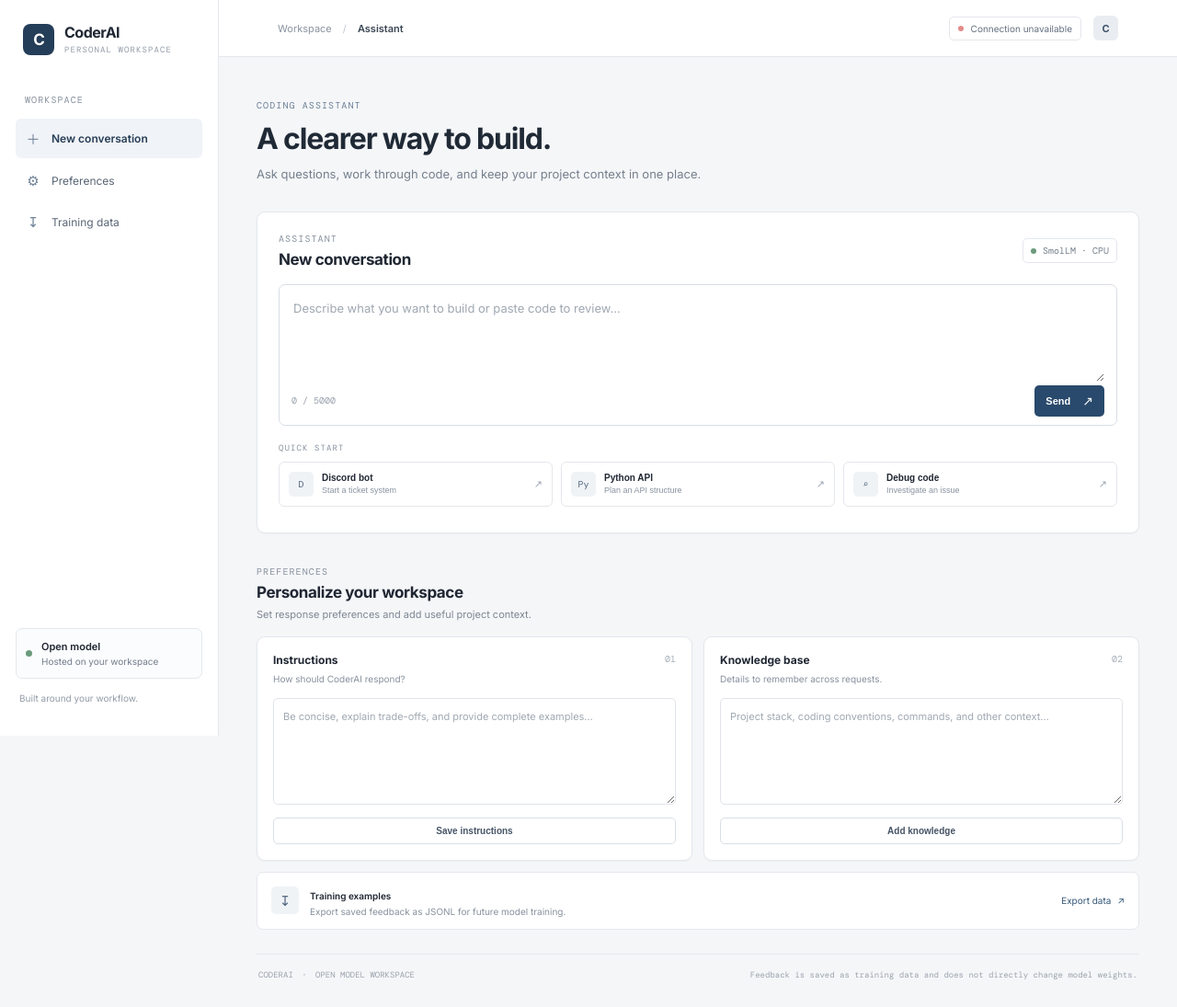
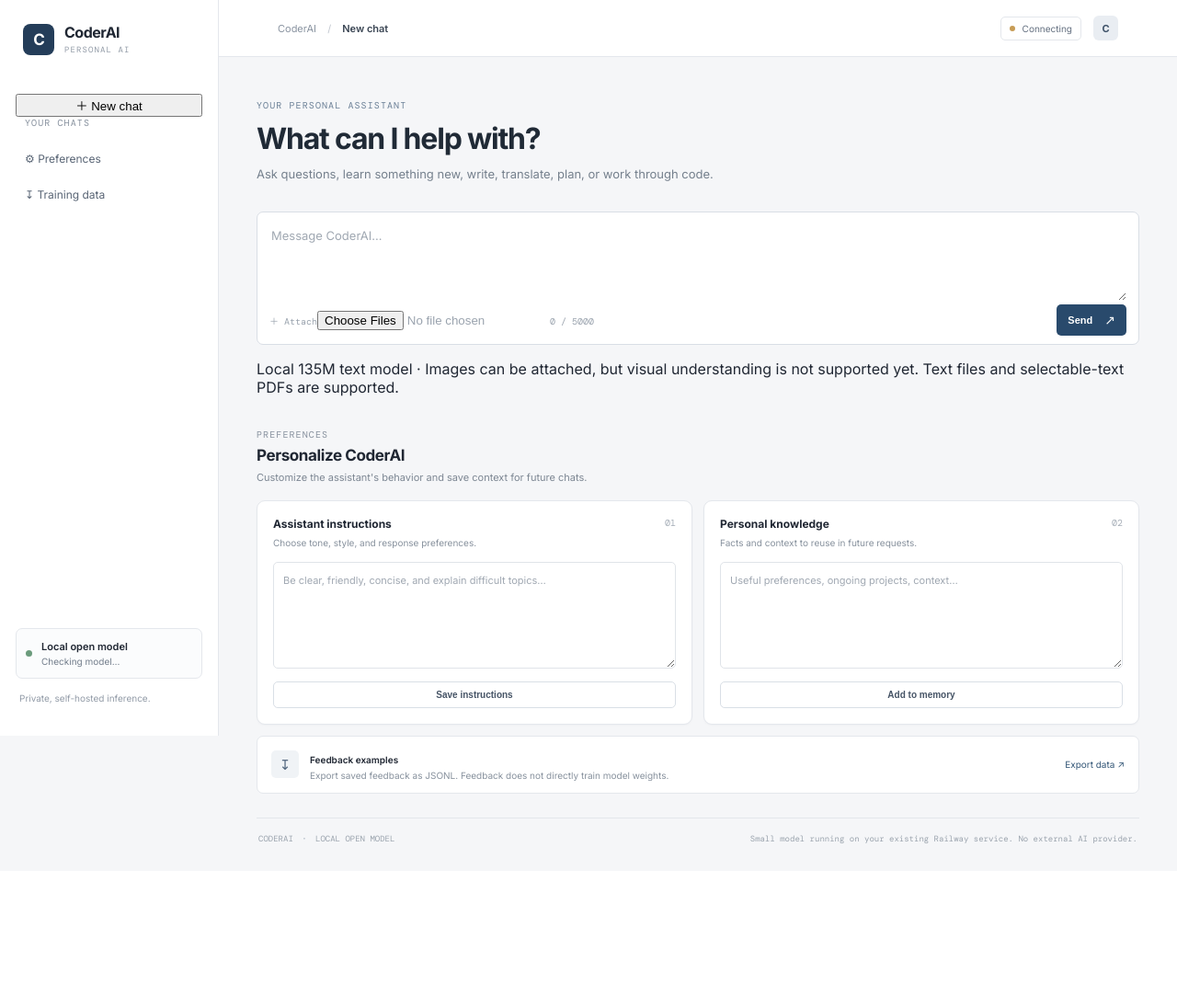
Before and after one commit to Paladin32/aiproject, a Python web app: template templates/index.html in a window 1280 px wide. Shown: the whole page at 92% size. After the commit the page ends 918 px from the top, so only its background shows below. Run offline with Jinja, Linux system fonts and the light colour scheme; the template is opened without the code that fills it, so the values that code supplies are empty.

Commit message:
Build CoderAI general assistant interface

```diff
--- a/templates/index.html
+++ b/templates/index.html
@@ -2,8 +2,8 @@
 <html lang="en">
 <head>
 <meta charset="utf-8"><meta name="viewport" content="width=device-width,initial-scale=1">
-<meta name="theme-color" content="#f6f7f9"><meta name="description" content="CoderAI — personal coding workspace">
-<title>CoderAI — Workspace</title>
+<meta name="theme-color" content="#f6f7f9"><meta name="description" content="CoderAI — your personal AI assistant">
+<title>CoderAI — AI Assistant</title>
 <link rel="preconnect" href="https://fonts.googleapis.com"><link rel="preconnect" href="https://fonts.gstatic.com" crossorigin>
 <link href="https://fonts.googleapis.com/css2?family=DM+Mono:wght@400;500&family=Inter:wght@400;500;600;700&display=swap" rel="stylesheet">
 <link rel="stylesheet" href="{{ url_for('static', filename='style.css') }}">
@@ -11,36 +11,31 @@
 <body>
 <div class="app-shell">
 <aside class="sidebar">
-<a class="brand" href="/" aria-label="CoderAI home"><span class="brand-mark">C</span><span class="brand-name">CoderAI<small>PERSONAL WORKSPACE</small></span></a>
-<div class="side-label">WORKSPACE</div>
-<a class="side-link active" href="#chat"><span class="side-icon">＋</span> New conversation</a>
-<a class="side-link" href="#personalize"><span class="side-icon">⚙</span> Preferences</a>
-<a class="side-link" href="/api/training/export"><span class="side-icon">↧</span> Training data</a>
-<div class="sidebar-bottom"><div class="side-model"><i class="model-dot"></i><div><strong>Open model</strong><small>Hosted on your workspace</small></div></div><p>Built around your workflow.</p></div>
+<a class="brand" href="/" aria-label="CoderAI home"><span class="brand-mark">C</span><span class="brand-name">CoderAI<small>PERSONAL AI</small></span></a>
+<button class="new-chat" id="new-chat">＋ New chat</button>
+<div class="side-label">YOUR CHATS</div><nav id="conversation-list" class="conversation-list" aria-label="Conversation history"></nav>
+<div class="sidebar-links"><a class="side-link" href="#personalize">⚙ Preferences</a><a class="side-link" href="/api/training/export">↧ Training data</a></div>
+<div class="sidebar-bottom"><div class="side-model"><i class="model-dot"></i><div><strong>Local open model</strong><small id="model-status">Checking model…</small></div></div><p>Private, self-hosted inference.</p></div>
 </aside>
 <main class="main">
-<header class="topbar"><div class="breadcrumb">Workspace <span>/</span> <strong>Assistant</strong></div><div class="topbar-right"><span class="status-pill"><i id="status-dot"></i><span id="model-status">Checking model</span></span><span class="avatar">C</span></div></header>
+<header class="topbar"><div class="breadcrumb">CoderAI <span>/</span> <strong id="chat-title">New chat</strong></div><div class="topbar-right"><span class="status-pill"><i id="status-dot"></i><span id="status-label">Connecting</span></span><span class="avatar">C</span></div></header>
 <div class="content">
-<section class="welcome"><div class="overline">CODING ASSISTANT</div><h1>A clearer way to build.</h1><p>Ask questions, work through code, and keep your project context in one place.</p></section>
-<section class="chat-card" id="chat">
-<div class="card-heading"><div><div class="overline">ASSISTANT</div><h2>New conversation</h2></div><span class="model-tag"><i class="model-dot"></i> SmolLM · CPU</span></div>
-<label class="sr-only" for="prompt">Your message</label>
-<div class="composer"><textarea id="prompt" maxlength="5000" rows="4" placeholder="Describe what you want to build or paste code to review…"></textarea><div class="composer-bottom"><span id="counter">0 / 5000</span><button id="generate" class="send-button"><span>Send</span><b>↗</b></button></div></div>
-<div class="suggestion-label">QUICK START</div>
-<div class="suggestions">
-<button class="suggestion" data-prompt="Create a Discord.js v14 bot with a complete ticket system."><span class="suggestion-icon">D</span><span><strong>Discord bot</strong><small>Start a ticket system</small></span><b>↗</b></button>
-<button class="suggestion" data-prompt="Build a clean Flask REST API with authentication and tests."><span class="suggestion-icon">Py</span><span><strong>Python API</strong><small>Plan an API structure</small></span><b>↗</b></button>
-<button class="suggestion" data-prompt="Help me understand and fix this error: "><span class="suggestion-icon">⌕</span><span><strong>Debug code</strong><small>Investigate an issue</small></span><b>↗</b></button>
-</div><div id="error" class="error-message" role="alert"></div>
+<section class="welcome" id="welcome"><div class="overline">YOUR PERSONAL ASSISTANT</div><h1>What can I help with?</h1><p>Ask questions, learn something new, write, translate, plan, or work through code.</p></section>
+<section class="chat-area" id="chat-area"><div id="messages" class="messages" aria-live="polite"></div></section>
+<section class="composer-card" id="chat">
+<div id="attachment-list" class="attachment-list"></div>
+<div class="composer"><textarea id="prompt" maxlength="5000" rows="2" placeholder="Message CoderAI…" aria-label="Message CoderAI"></textarea>
+<div class="composer-bottom"><div class="composer-tools"><label class="attach-button" for="file-input" title="Attach files">＋ <span>Attach</span></label><input id="file-input" type="file" multiple accept=".txt,.md,.py,.js,.ts,.jsx,.tsx,.json,.html,.css,.csv,.xml,.yml,.yaml,.toml,.log,.pdf,.png,.jpg,.jpeg,.webp,.gif"><span id="counter">0 / 5000</span></div><button id="generate" class="send-button"><span>Send</span><b>↗</b></button></div></div>
+<p class="capability-note">Local 135M text model · Images can be attached, but visual understanding is not supported yet. Text files and selectable-text PDFs are supported.</p>
+<div id="error" class="error-message" role="alert"></div>
 </section>
-<section class="result-card" id="result" hidden><div class="result-heading"><div><div class="overline">ASSISTANT RESPONSE</div><h2>Response</h2></div><button id="copy" class="secondary-button">Copy</button></div><pre><code id="output"></code></pre><div class="feedback-row"><span>Was this response helpful?</span><button id="good" class="feedback-button">Helpful</button><button id="bad" class="feedback-button">Not quite</button></div></section>
-<section class="personalization" id="personalize"><div class="section-title"><div><div class="overline">PREFERENCES</div><h2>Personalize your workspace</h2><p>Set response preferences and add useful project context.</p></div></div>
+<section class="personalization" id="personalize"><div class="section-title"><div><div class="overline">PREFERENCES</div><h2>Personalize CoderAI</h2><p>Customize the assistant's behavior and save context for future chats.</p></div></div>
 <div class="settings-grid">
-<article class="setting-card"><div class="setting-heading"><div><h3>Instructions</h3><p>How should CoderAI respond?</p></div><span class="setting-number">01</span></div><textarea id="persona" rows="5" placeholder="Be concise, explain trade-offs, and provide complete examples…"></textarea><button id="save-persona" class="secondary-button">Save instructions</button></article>
-<article class="setting-card"><div class="setting-heading"><div><h3>Knowledge base</h3><p>Details to remember across requests.</p></div><span class="setting-number">02</span></div><textarea id="knowledge" rows="5" placeholder="Project stack, coding conventions, commands, and other context…"></textarea><button id="save-knowledge" class="secondary-button">Add knowledge</button></article>
+<article class="setting-card"><div class="setting-heading"><div><h3>Assistant instructions</h3><p>Choose tone, style, and response preferences.</p></div><span class="setting-number">01</span></div><textarea id="persona" rows="5" placeholder="Be clear, friendly, concise, and explain difficult topics…"></textarea><button id="save-persona" class="secondary-button">Save instructions</button></article>
+<article class="setting-card"><div class="setting-heading"><div><h3>Personal knowledge</h3><p>Facts and context to reuse in future requests.</p></div><span class="setting-number">02</span></div><textarea id="knowledge" rows="5" placeholder="Useful preferences, ongoing projects, context…"></textarea><button id="save-knowledge" class="secondary-button">Add to memory</button></article>
 </div>
-<div class="data-strip"><div class="data-symbol">↧</div><div><strong>Training examples</strong><p>Export saved feedback as JSONL for future model training.</p></div><a href="/api/training/export">Export data <span>↗</span></a></div><p id="knowledge-status" class="inline-status" aria-live="polite"></p></section>
-<footer><span>CODERAI <i>·</i> OPEN MODEL WORKSPACE</span><span>Feedback is saved as training data and does not directly change model weights.</span></footer>
+<div class="data-strip"><div class="data-symbol">↧</div><div><strong>Feedback examples</strong><p>Export saved feedback as JSONL. Feedback does not directly train model weights.</p></div><a href="/api/training/export">Export data ↗</a></div><p id="knowledge-status" class="inline-status" aria-live="polite"></p></section>
+<footer><span>CODERAI <i>·</i> LOCAL OPEN MODEL</span><span>Small model running on your existing Railway service. No external AI provider.</span></footer>
 </div></main></div>
 <script src="{{ url_for('static', filename='app.js') }}"></script>
 </body></html>
```
